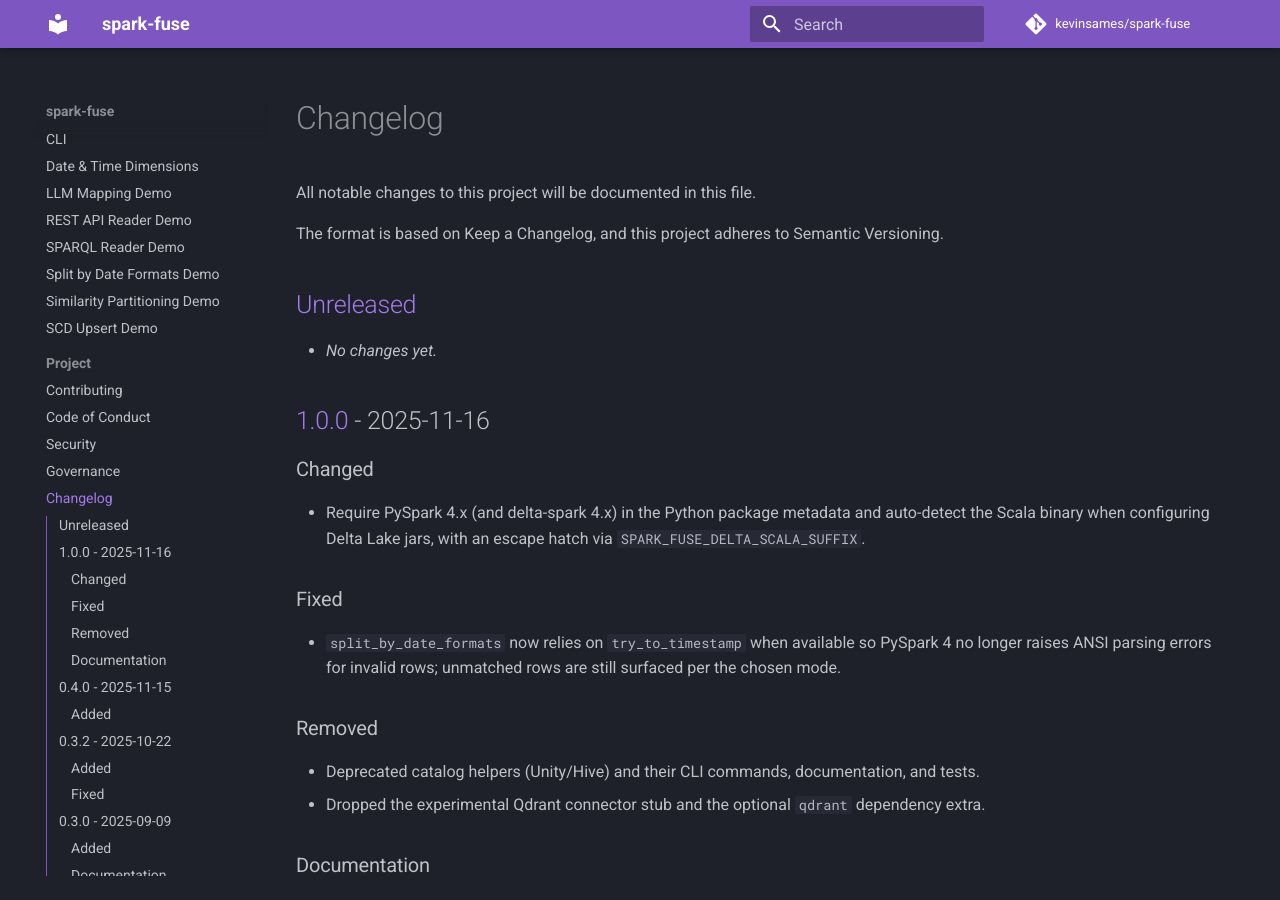
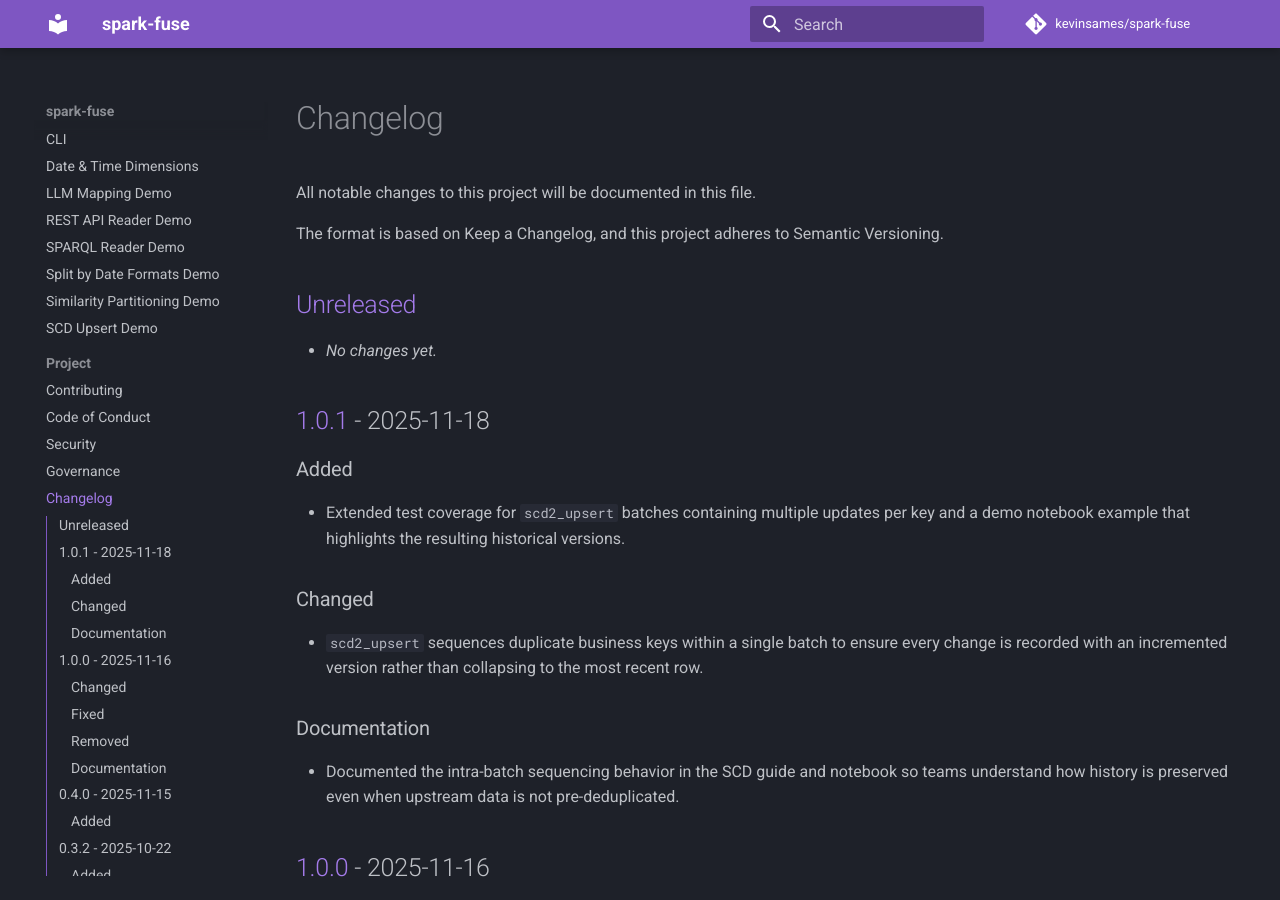
Before and after one commit to kevinsames/spark-fuse, an MkDocs documentation site: the page built from docs/changelog.md, in a window 1280 px wide and 900 px high. Built offline with MkDocs 1.6.1 and Material for MkDocs 9.7.7, drawn with Linux system fonts in a browser that asks for light colours; comment, search, counter and statistics services are not loaded.

Commit message:
`scd2_upsert` partitions each batch by business key and load order so… (#43)
`scd2_upsert` partitions each batch by business key and load order so earlier versions are closed
  before inserting later ones, retaining complete history at write time.

```diff
--- a/docs/changelog.md
+++ b/docs/changelog.md
@@ -6,6 +6,19 @@ The format is based on Keep a Changelog, and this project adheres to Semantic Ve
 
 ## [Unreleased]
 - _No changes yet._
+
+## [1.0.1] - 2025-11-18
+### Added
+- Extended test coverage for `scd2_upsert` batches containing multiple updates per key and a demo
+  notebook example that highlights the resulting historical versions.
+
+### Changed
+- `scd2_upsert` sequences duplicate business keys within a single batch to ensure every change is
+  recorded with an incremented version rather than collapsing to the most recent row.
+
+### Documentation
+- Documented the intra-batch sequencing behavior in the SCD guide and notebook so teams understand
+  how history is preserved even when upstream data is not pre-deduplicated.
 
 ## [1.0.0] - 2025-11-16
 ### Changed
@@ -158,7 +171,8 @@ The format is based on Keep a Changelog, and this project adheres to Semantic Ve
 - Tests: registry resolution, path validation (ADLS/Fabric), and SQL generation (UC/Hive).
 - CI: Python 3.9–3.11 matrix, ruff + pytest. Pre-commit hooks and Makefile.
 
-[Unreleased]: https://github.com/kevinsames/spark-fuse/compare/v1.0.0...HEAD
+[Unreleased]: https://github.com/kevinsames/spark-fuse/compare/v1.0.1...HEAD
+[1.0.1]: https://github.com/kevinsames/spark-fuse/compare/v1.0.0...v1.0.1
 [1.0.0]: https://github.com/kevinsames/spark-fuse/compare/v0.4.0...v1.0.0
 [0.4.0]: https://github.com/kevinsames/spark-fuse/compare/v0.3.2...v0.4.0
 [0.3.2]: https://github.com/kevinsames/spark-fuse/compare/v0.3.0...v0.3.2
--- a/mkdocs.yml
+++ b/mkdocs.yml
@@ -56,6 +56,7 @@ nav:
       - Security: security.md
       - Governance: governance.md
       - Changelog: changelog.md
+      - Release v1.0.1: releases/v1.0.1.md
       - Release v1.0.0: releases/v1.0.0.md
       - Maintainers: maintainers.md
       - Authors: authors.md
--- a/pyproject.toml
+++ b/pyproject.toml
@@ -4,7 +4,7 @@ build-backend = "hatchling.build"
 
 [project]
 name = "spark-fuse"
-version = "1.0.0"
+version = "1.0.1"
 description = "Open-source PySpark toolkit with connectors and CLI for Azure Storage, Databricks, Microsoft Fabric Lakehouses, REST APIs, and SPARQL endpoints."
 readme = "README.md"
 license = { file = "LICENSE" }
```
Also changed, not shown: CHANGELOG.md (+15 -1 lines), docs/releases/v1.0.1.md (added, +24 -0 lines), docs/scd_upsert_demo.md (+1 -1 lines), 3 other files.
